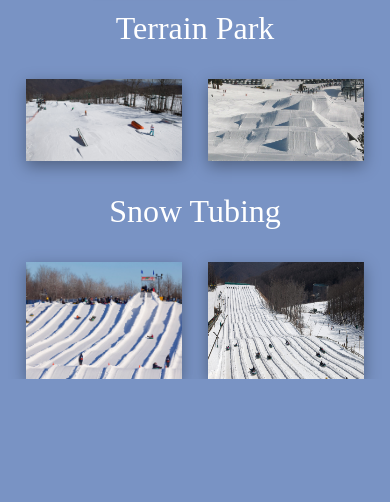
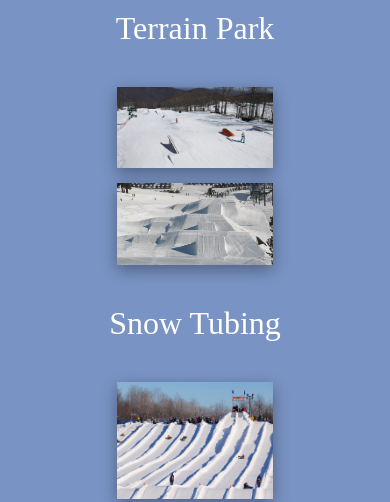
Before and after one commit to mckenzme/project1, a plain HTML site: page the-slopes.html in a window 390 px wide. Shown: the part 700-1202 px from the top of the page. Before the commit the page ends 1079 px from the top, so only its background shows below. Drawn offline with Linux system fonts and the light colour scheme.

Commit message:
media query events and slopes

```diff
--- a/css/the-slopes-css.css
+++ b/css/the-slopes-css.css
@@ -90,3 +90,14 @@ h1 {
 .nav-link > a:hover {
     background-color: rgb(235, 233, 188);
   }
+
+  @media screen and (max-width: 600px) {
+    .row {
+      flex-direction: column;
+      align-items: center;
+    }
+
+    #slope-images {
+        margin: 2%;
+    }
+  }
```
Also changed, not shown: css/events-css.css (+7 -0 lines), css/index-css.css (+4 -4 lines), index.html (+1 -0 lines), images/favicon.png (added).
